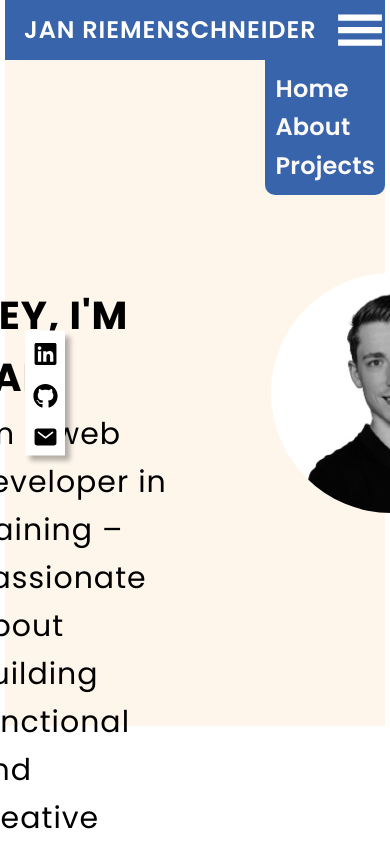
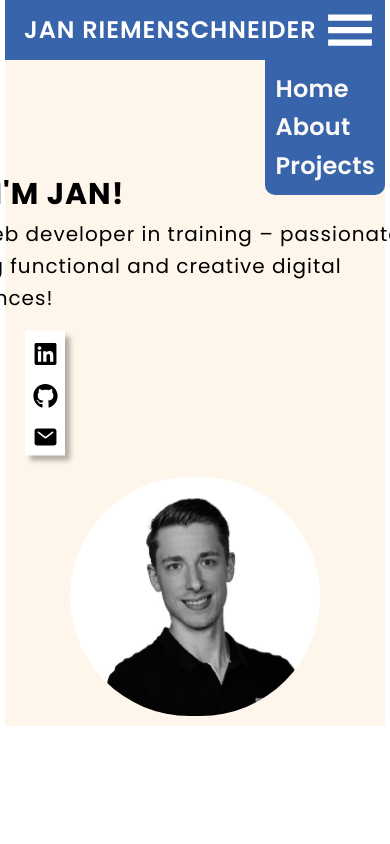
Before and after one commit to jan-riemenschneider/personal-website, a Next.js app: page / in a window 390 px wide. Both pictures are taken after a click on the button 360 px from the left and 30 px from the top of the page. Shown: the top 844 px of the page. Built offline with nearby package versions, Linux system fonts and the light colour scheme.

Commit message:
test media

```diff
--- a/src/components/Header.js
+++ b/src/components/Header.js
@@ -42,11 +42,13 @@ const Header = () => {
       {HamburgerMenu ? (
         <StyledUlForHamburgerMenu>
           <StyledListForHamburgerMenu>
-            <StyledAForHamburgerMenu href="#home">Home</StyledAForHamburgerMenu>
-            <StyledAForHamburgerMenu href="#about">
+            <StyledAForHamburgerMenu href="#home" onClick={HandleClick}>
+              Home
+            </StyledAForHamburgerMenu>
+            <StyledAForHamburgerMenu href="#about" onClick={HandleClick}>
               About
             </StyledAForHamburgerMenu>
-            <StyledAForHamburgerMenu href="#projects">
+            <StyledAForHamburgerMenu href="#projects" onClick={HandleClick}>
               Projects
             </StyledAForHamburgerMenu>
           </StyledListForHamburgerMenu>
@@ -102,11 +104,14 @@ const StyledA = styled(Link)`
   }
 `;
 
+// Hamburger Menu
+
 const StyledHamburgerMenu = styled(GiHamburgerMenu)`
   display: none;
 
   @media (max-width: 768px) {
     display: block;
+    margin-right: 1rem;
   }
 `;
 
--- a/src/components/Hero.js
+++ b/src/components/Hero.js
@@ -56,6 +56,12 @@ const StyledSection = styled.section`
   justify-content: center;
   gap: 100px;
   position: relative;
+
+  @media (max-width: 768px) {
+    display: flex;
+    flex-direction: column;
+    padding: 10px;
+  }
 `;
 
 const StyledLi = styled.li`
@@ -78,16 +84,26 @@ const StyledLi = styled.li`
 
 const StyledH2Hey = styled.h2`
   color: black;
-  font-size: 39px;
+  font-size: 3.9rem;
   font-weight: 700;
   word-wrap: break-word;
+  @media (max-width: 768px) {
+    font-size: 3rem;
+    flex-wrap: wrap;
+  }
 `;
 
 const StyledH2Greeting = styled.h2`
   color: black;
-  font-size: 30px;
+  font-size: 3rem;
   font-weight: 400;
-  word-wrap: break-word;
+
+  @media (max-width: 768px) {
+    font-size: 2rem;
+    overflow-wrap: break-word;
+    word-break: break-word;
+    width: 100%;
+  }
 `;
 const StyledGreetingBox = styled.div`
   width: 560px;
```
